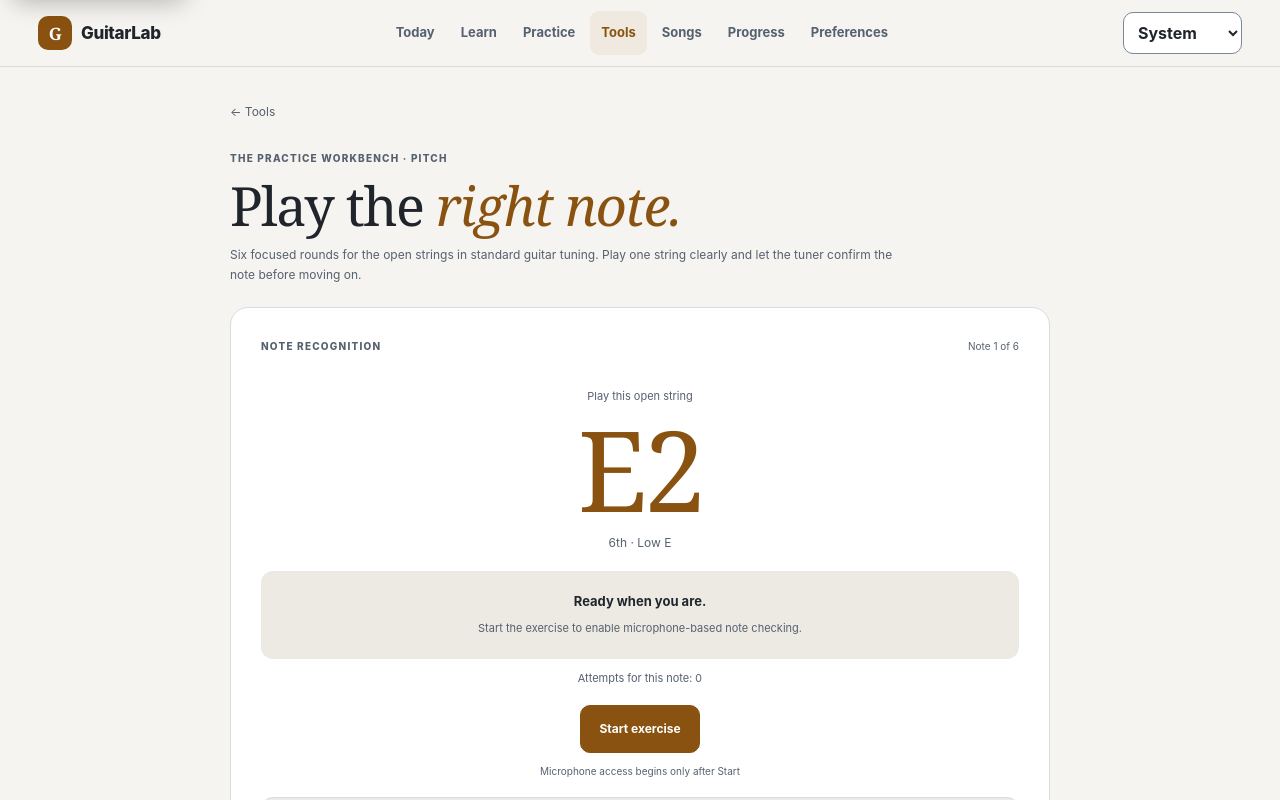
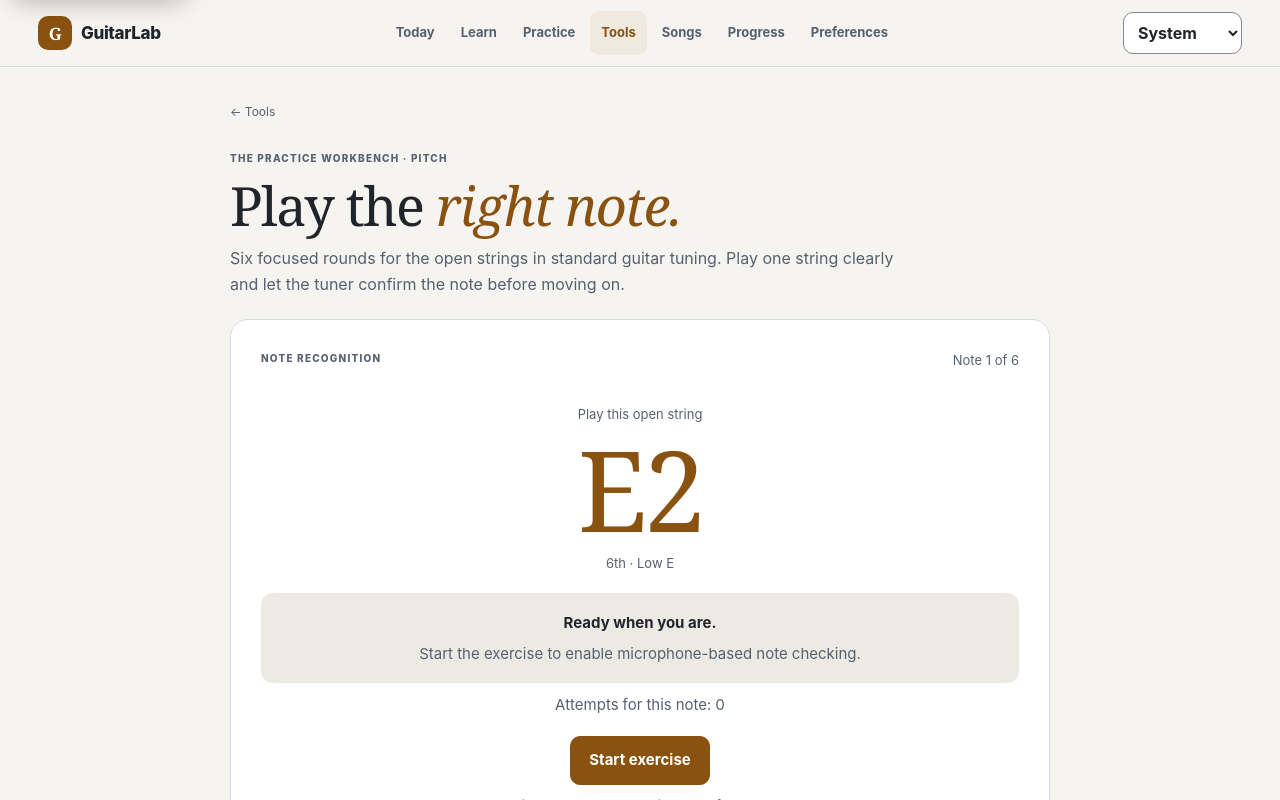
Before and after one commit to leenusdarnal/guitarlab, a SvelteKit app: page /tools/note-recognition in a window 1280 px wide. Shown: the top 800 px of the page. Built offline with nearby package versions, Linux system fonts and the light colour scheme.

Commit message:
fix(ux): improve readability in learning tools and repertoire

```diff
--- a/src/routes/tools/note-recognition/+page.svelte
+++ b/src/routes/tools/note-recognition/+page.svelte
@@ -331,4 +331,36 @@
     font-size: 11px;
     line-height: 1.65;
   }
+
+  .page-heading p,
+  .guidance-panel li {
+    font-size: var(--font-size-body);
+    line-height: var(--line-height-body);
+  }
+
+  .feedback p,
+  .result-state p,
+  .attempt-count,
+  .error-message,
+  .privacy-note {
+    font-size: var(--font-size-supporting);
+    line-height: var(--line-height-body);
+  }
+
+  .progress,
+  .capture-state,
+  .target-label,
+  .target-string {
+    font-size: var(--font-size-metadata);
+  }
+
+  .feedback strong {
+    font-size: var(--font-size-supporting);
+  }
+
+  .primary-button,
+  .secondary-button {
+    min-height: 48px;
+    font-size: var(--font-size-supporting);
+  }
 </style>
```
